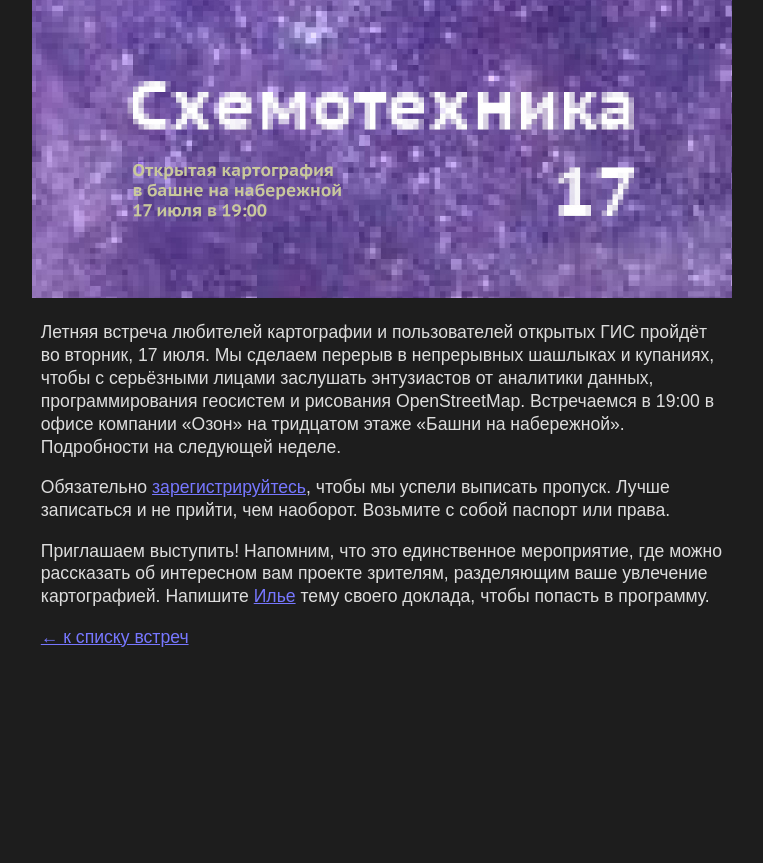
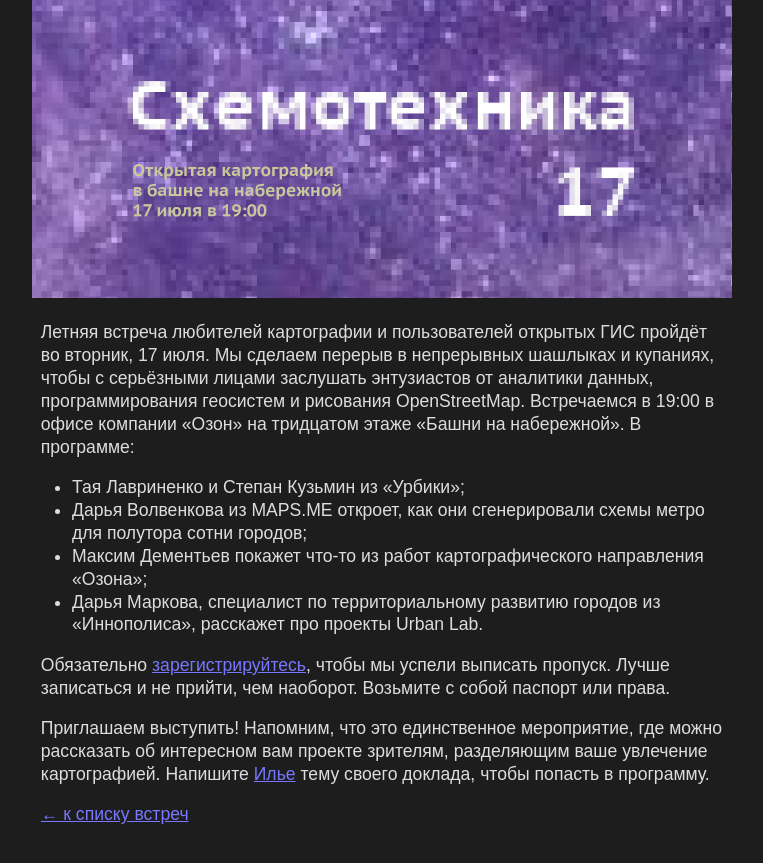
Before and after one commit to Zverik/schemotechnika, a Jekyll site: the page built from _posts/2018-06-28-schemo17.md, in a window 1280 px wide. Shown: the top 863 px of the page, without its empty margins (258-1021 px from the left). Built offline with Jekyll 4.4.1, drawn with Linux system fonts in a browser that asks for light colours.

Commit message:
Speakers for Cx17

```diff
--- a/_posts/2018-06-28-schemo17.md
+++ b/_posts/2018-06-28-schemo17.md
@@ -9,7 +9,12 @@ permalink: 17.html
 во вторник, 17 июля. Мы сделаем перерыв в непрерывных шашлыках и купаниях, чтобы
 с серьёзными лицами заслушать энтузиастов от аналитики данных, программирования
 геосистем и рисования OpenStreetMap. Встречаемся в 19:00 в офисе компании «Озон»
-на тридцатом этаже «Башни на набережной». Подробности на следующей неделе.
+на тридцатом этаже «Башни на набережной». В программе:
+
+* Тая Лавриненко и Степан Кузьмин из «Урбики»;
+* Дарья Волвенкова из MAPS.ME откроет, как они сгенерировали схемы метро для полутора сотни городов;
+* Максим Дементьев покажет что-то из работ картографического направления «Озона»;
+* Дарья Маркова, специалист по территориальному развитию городов из «Иннополиса», расскажет про проекты Urban Lab.
 
 Обязательно [зарегистрируйтесь](https://iz.timepad.ru/event/754613/), чтобы мы успели выписать
 пропуск. Лучше записаться и не прийти, чем наоборот. Возьмите с собой паспорт или права.
```
